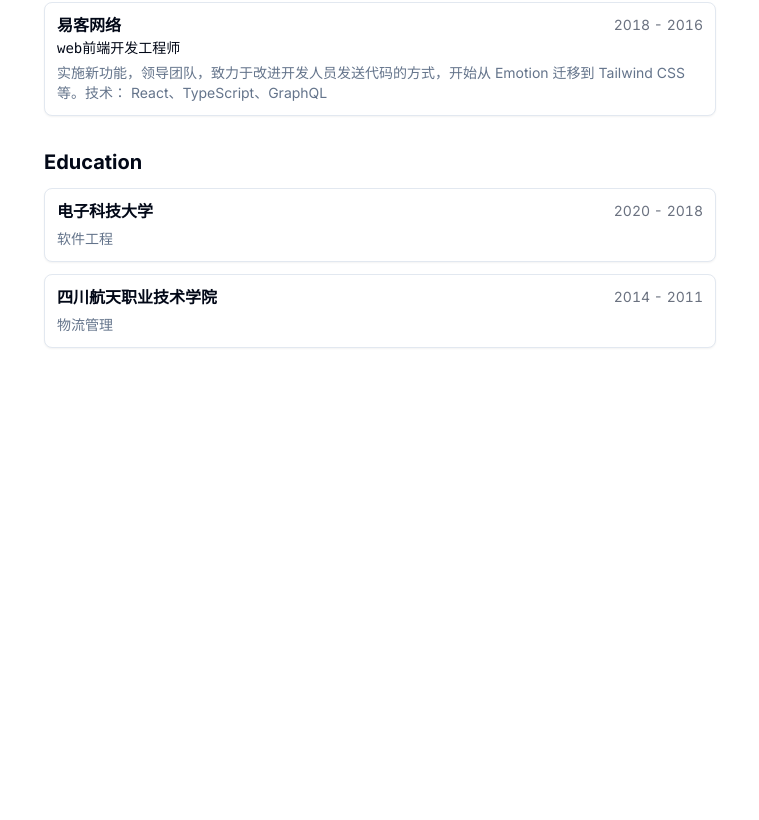
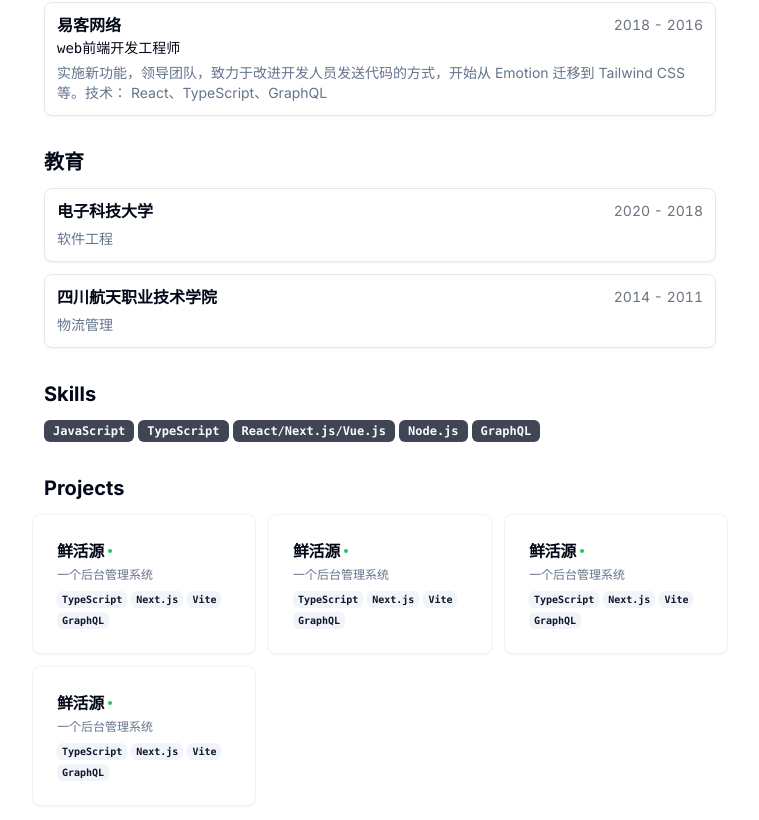
Before and after one commit to yikejason/cv, a Next.js app: page / in a window 1280 px wide. Shown: the part 892-1712 px from the top of the page, without its empty margins (260-1019 px from the left). Before the commit the page ends 1304 px from the top, so only its background shows below. Built offline with nearby package versions, Linux system fonts and the light colour scheme.

Commit message:
added projectCard component

```diff
--- a/src/app/page.tsx
+++ b/src/app/page.tsx
@@ -3,6 +3,8 @@ import { MailIcon, PhoneIcon, GlobeIcon } from "lucide-react";
 import { Avatar, AvatarImage, AvatarFallback } from "@/components/ui/avatar";
 import { Section } from "@/components/ui/section";
 import { Card, CardHeader, CardContent } from "@/components/ui/card";
+import { Badge } from "@/components/ui/badge";
+import { ProjectCard } from "@/components/projectCard";
 import { MY_RESUME_DATA } from "@/data/my-resume-data";
 
 export default function Home() {
@@ -78,7 +80,7 @@ export default function Home() {
           })}
         </Section>
         <Section>
-          <h2 className="text-xl font-bold">Education</h2>
+          <h2 className="text-xl font-bold">教育</h2>
           {MY_RESUME_DATA.education.map((education) => {
             return (
               <Card key={education.school}>
@@ -99,6 +101,30 @@ export default function Home() {
             );
           })}
         </Section>
+        <Section>
+          <h2 className="text-xl font-bold">Skills</h2>
+          <div className="flex flex-wrap gap-1">
+            {MY_RESUME_DATA.skills.map((skill) => {
+              return <Badge key={skill}>{skill}</Badge>;
+            })}
+          </div>
+        </Section>
+        <Section className="print-force-new-page scroll-mb-16">
+          <h2 className="text-xl font-bold">Projects</h2>
+          <div className="-mx-3 grid grid-cols-1 gap-3 md:grid-cols-2 lg:grid-cols-3 print:grid-cols-3 print:gap-2">
+            {MY_RESUME_DATA.projects.map((project) => {
+              return (
+                <ProjectCard
+                  key={project.title}
+                  title={project.title}
+                  description={project.description}
+                  tags={project.techStack}
+                  link={"link" in project ? project.link.href : undefined}
+                />
+              );
+            })}
+          </div>
+        </Section>
       </section>
     </main>
   );
--- /dev/null
+++ b/src/components/projectCard.tsx
@@ -0,0 +1,59 @@
+import {
+  Card,
+  CardHeader,
+  CardContent,
+  CardDescription,
+  CardTitle,
+} from "./ui/card";
+import { Badge } from "./ui/badge";
+
+interface Props {
+  title: string;
+  description: string;
+  tags: readonly string[];
+  link?: string;
+}
+
+export function ProjectCard({ title, description, tags, link }: Props) {
+  return (
+    <Card className="flex flex-col overflow-hidden border border-muted p-3">
+      <CardHeader className="">
+        <div className="space-y-1">
+          <CardTitle className="text-base">
+            {link ? (
+              <a
+                href={link}
+                target="_blank"
+                className="inline-flex items-center gap-1 hover:underline"
+              >
+                {title}{" "}
+                <span className="size-1 rounded-full bg-green-500"></span>
+              </a>
+            ) : (
+              title
+            )}
+          </CardTitle>
+          <div className="hidden font-mono text-xs underline print:visible">
+            {link?.replace("https://", "").replace("www.", "").replace("/", "")}
+          </div>
+          <CardDescription className="font-mono text-xs">
+            {description}
+          </CardDescription>
+        </div>
+      </CardHeader>
+      <CardContent className="mt-auto flex">
+        <div className="mt-2 flex flex-wrap gap-1">
+          {tags.map((tag) => (
+            <Badge
+              className="px-1 py-0 text-[10px]"
+              variant="secondary"
+              key={tag}
+            >
+              {tag}
+            </Badge>
+          ))}
+        </div>
+      </CardContent>
+    </Card>
+  );
+}
--- /dev/null
+++ b/src/components/ui/badge.tsx
@@ -0,0 +1,37 @@
+import * as React from "react";
+import { cva, type VariantProps } from "class-variance-authority";
+
+import { cn } from "@/lib/utils";
+
+const badgeVariants = cva(
+  "inline-flex items-center rounded-md border px-2 py-0.5 text-xs font-semibold font-mono transition-colors focus:outline-none focus:ring-2 focus:ring-ring focus:ring-offset-2 text-nowrap",
+  {
+    variants: {
+      variant: {
+        default:
+          "border-transparent bg-primary/80 text-primary-foreground hover:bg-primary/60",
+        secondary:
+          "border-transparent bg-secondary text-secondary-foreground hover:bg-secondary/60",
+        destructive:
+          "border-transparent bg-destructive text-destructive-foreground hover:bg-destructive/80",
+        outline: "text-foreground",
+      },
+    },
+
+    defaultVariants: {
+      variant: "default",
+    },
+  },
+);
+
+export interface BadgeProps
+  extends React.HTMLAttributes<HTMLDivElement>,
+    VariantProps<typeof badgeVariants> {}
+
+function Badge({ className, variant, ...props }: BadgeProps) {
+  return (
+    <div className={cn(badgeVariants({ variant }), className)} {...props} />
+  );
+}
+
+export { Badge, badgeVariants };
--- a/src/data/my-resume-data.tsx
+++ b/src/data/my-resume-data.tsx
@@ -69,4 +69,49 @@ export const MY_RESUME_DATA = {
       end: "2011",
     },
   ],
+  skills: [
+    "JavaScript",
+    "TypeScript",
+    "React/Next.js/Vue.js",
+    "Node.js",
+    "GraphQL",
+  ],
+  projects: [
+    {
+      title: "鲜活源",
+      techStack: ["TypeScript", "Next.js", "Vite", "GraphQL"],
+      description: "一个后台管理系统",
+      link: {
+        label: "baidu.com",
+        href: "https://baidu.com",
+      },
+    },
+    {
+      title: "鲜活源",
+      techStack: ["TypeScript", "Next.js", "Vite", "GraphQL"],
+      description: "一个后台管理系统",
+      link: {
+        label: "baidu.com",
+        href: "https://baidu.com",
+      },
+    },
+    {
+      title: "鲜活源",
+      techStack: ["TypeScript", "Next.js", "Vite", "GraphQL"],
+      description: "一个后台管理系统",
+      link: {
+        label: "baidu.com",
+        href: "https://baidu.com",
+      },
+    },
+    {
+      title: "鲜活源",
+      techStack: ["TypeScript", "Next.js", "Vite", "GraphQL"],
+      description: "一个后台管理系统",
+      link: {
+        label: "baidu.com",
+        href: "https://baidu.com",
+      },
+    },
+  ],
 };
```
